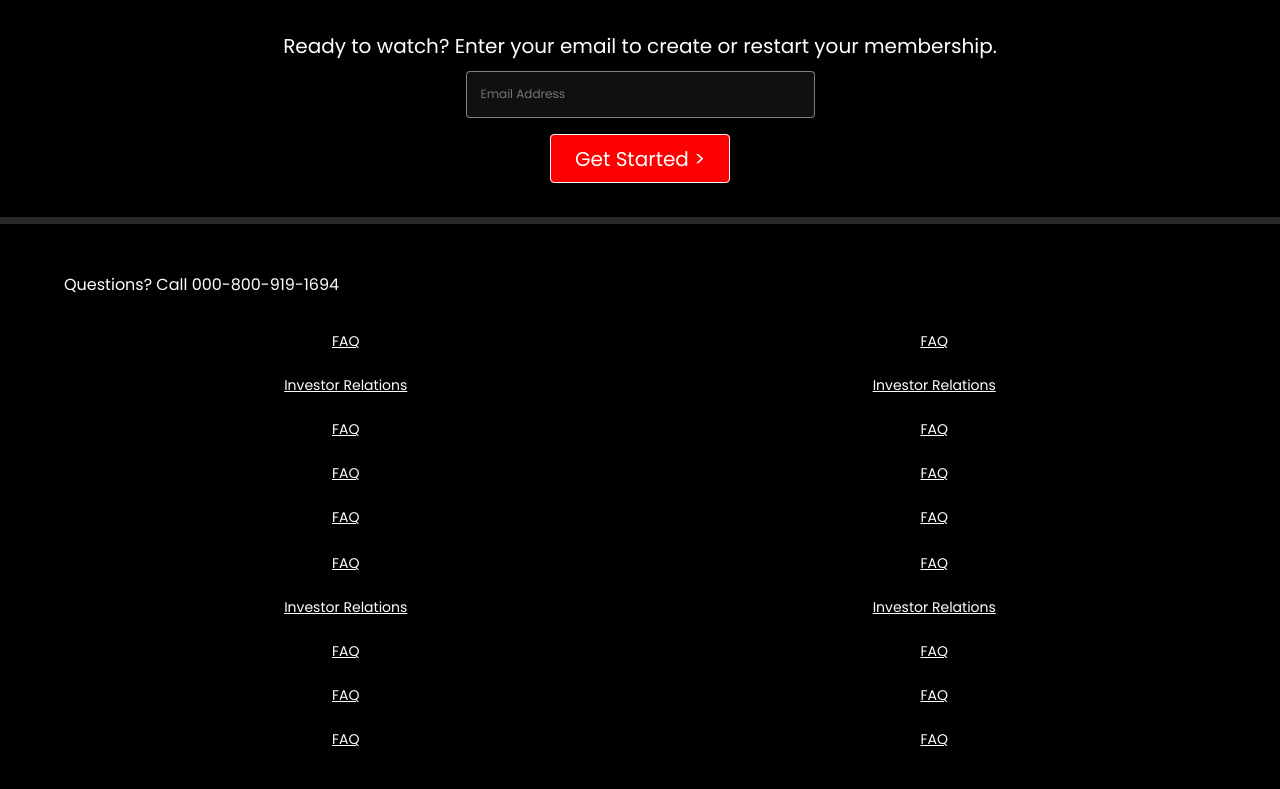
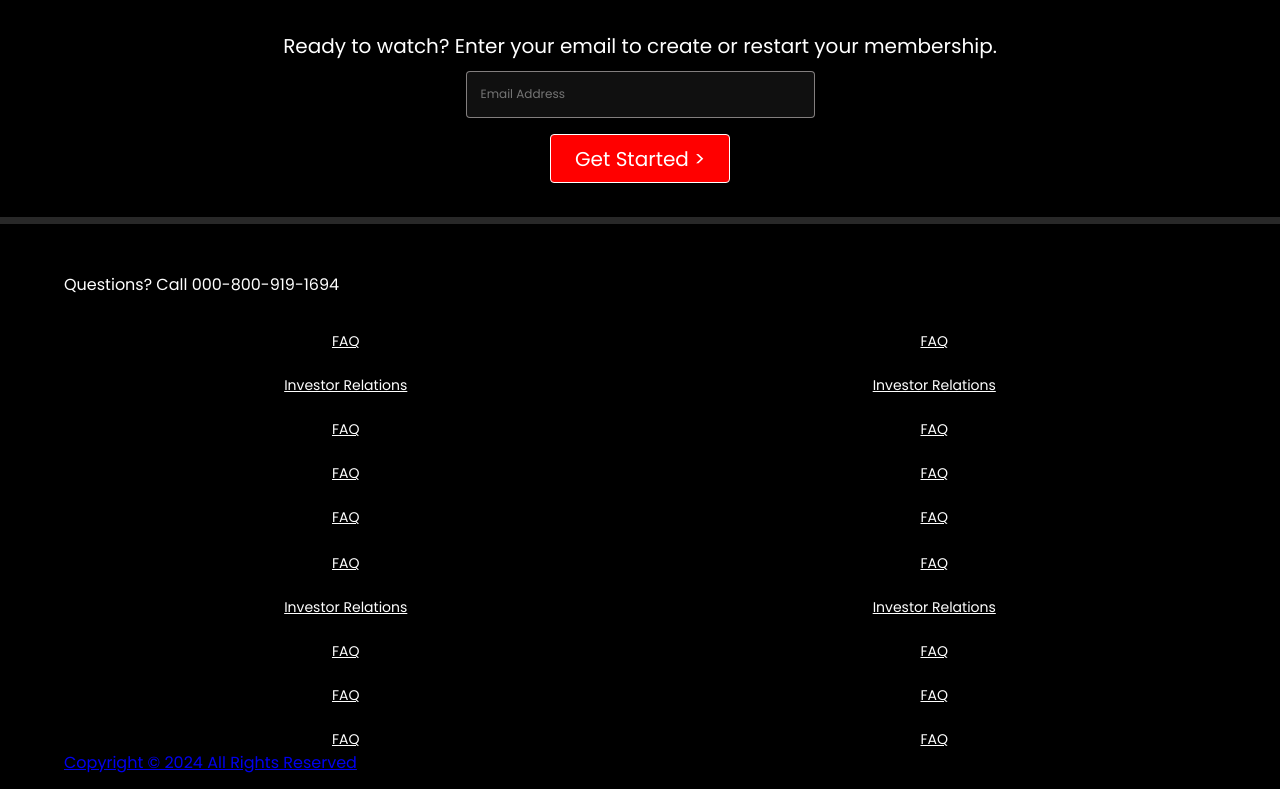
Before and after one commit to VinayakGawade009/WebSite_Netflix_Clone, a plain HTML site: page index.html in a window 1280 px wide. Shown: the part 2877-3666 px from the top of the page. Before the commit the page ends 3641 px from the top, so only its background shows below. Drawn offline with Linux system fonts and the light colour scheme; a web font is replaced by a local one.

Commit message:
Updated index.html
Added the Copyright section in footer

```diff
--- a/index.html
+++ b/index.html
@@ -158,6 +158,10 @@
                 <a href="faq">FAQ</a>
                 <a href="faq">FAQ</a>
             </div>
+
+        </div>
+        <div class="footer-copy">
+            <a href="./copyright.html">Copyright &#169; 2024 All Rights Reserved</a>
         </div>
     </footer>
 </body>
```
